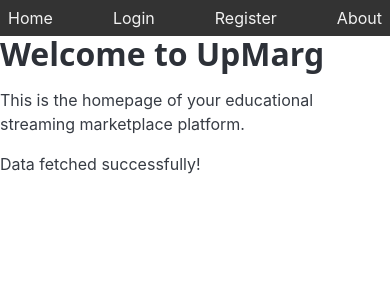
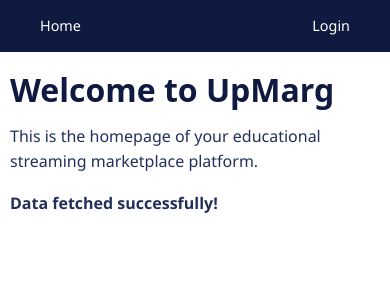
Before and after one commit to Aryan9403/upmarg, a React (Create React App) app in the folder client/: page / in a window 390 px wide. Shown: the top 300 px of the page. Built offline with nearby package versions, Linux system fonts and the light colour scheme.

Commit message:
code works

```diff
--- a/client/src/App.js
+++ b/client/src/App.js
@@ -3,8 +3,6 @@
 import NavigationBar from './components/NavigationBar';
 import HomePage from './components/HomePage';
 import LoginPage from './components/LoginPage';
-import RegisterPage from './components/RegisterPage';
-import AboutPage from './components/AboutPage';
 
 function App() {
   return (
@@ -13,9 +11,7 @@
       <Routes>
         <Route path="/" element={<HomePage />} exact />
         <Route path="/login" element={<LoginPage />} />
-        <Route path="/register" element={<RegisterPage />} />
-        <Route path="/about" element={<AboutPage />} />
-      </Routes>
+        </Routes>
     </Router>
   );
 }
--- a/client/src/components/AboutPage.js
+++ /dev/null
@@ -1,14 +0,0 @@
-import React from 'react';
-
-const AboutPage = () => {
-  return (
-    <div>
-      {/* Your about.html content goes here, converted into JSX */}
-      <h2>Welcome to UpMarg</h2>
-      <p>This is a brief about the UpMarg project...</p>
-      {/* Make sure to convert the rest of your HTML content appropriately */}
-    </div>
-  );
-}
-
-export default AboutPage;
--- /dev/null
+++ b/client/src/components/HomePage.css
@@ -0,0 +1,62 @@
+/* Minimalist and Professional StyleSheet for HomePage.js */
+
+/* Color palette */
+:root {
+    --color-primary: #0e1a40;  /* Deep blue for professionalism and focus */
+    --color-secondary: #222f5b; /* Slightly lighter blue for secondary elements */
+    --color-accent: #946b2d;    /* Gold accent color for highlighting important features */
+    --color-text: #5d5d5d;      /* Grey for readability and soft contrast */
+    --color-background: #ffffff; /* White background for a clean and minimalist look */
+  }
+
+  /* Base styles */
+  body, html {
+    margin: 0;
+    padding: 0;
+    font-family: 'Segoe UI', Tahoma, Geneva, Verdana, sans-serif;
+    background-color: var(--color-background);
+  }
+
+  /* Container for the homepage content */
+  .homePageContainer {
+    max-width: 1200px; /* Maximum width of the content for readability */
+    margin: 0 auto;    /* Center the container */
+    padding: 40px 15px; /* Padding for smaller screens */
+    color: var(--color-text);
+  }
+
+  /* Heading styles */
+  .homePageContainer h1 {
+    color: var(--color-primary);
+    font-size: 2.5rem; /* Larger font-size for headings */
+    margin-bottom: 1rem; /* Spacing below the heading */
+  }
+
+  /* Paragraph styles */
+  .homePageContainer p {
+    color: var(--color-secondary);
+    line-height: 1.6; /* Line height for better readability */
+    margin-bottom: 1rem; /* Spacing below each paragraph */
+  }
+
+  /* Data message styles */
+  .dataMessage {
+    font-weight: bold;
+    color: var(--color-accent);
+  }
+
+  /* Loading message styles */
+  .loadingMessage {
+    font-style: italic;
+  }
+
+  /* Media queries for responsive design */
+  @media (max-width: 768px) {
+    .homePageContainer {
+      padding: 20px 10px;
+    }
+
+    .homePageContainer h1 {
+      font-size: 2rem; /* Slightly smaller font-size on smaller screens */
+    }
+  }
--- a/client/src/components/HomePage.js
+++ b/client/src/components/HomePage.js
@@ -1,8 +1,8 @@
-// client/src/components/HomePage.js
 import React, { useState, useEffect } from 'react';
+import './HomePage.css'; // Make sure to import the CSS stylesheet
 
 function HomePage() {
-  // State to store fetched data (if needed)
+  // State to store fetched data
   const [data, setData] = useState(null);
 
   // Simulated fetching of data
@@ -19,10 +19,14 @@
   }, []); // The empty array ensures this effect runs only once after the initial render
 
   return (
-    <div>
+    <div className="homePageContainer">
       <h1>Welcome to UpMarg</h1>
       <p>This is the homepage of your educational streaming marketplace platform.</p>
-      {data ? <p>{data.message}</p> : <p>Loading...</p>}
+      {data ? (
+        <p className="dataMessage">{data.message}</p>
+      ) : (
+        <p className="loadingMessage">Loading...</p>
+      )}
     </div>
   );
 }
--- a/client/src/components/NavigationBar.css
+++ b/client/src/components/NavigationBar.css
@@ -1,19 +1,46 @@
-/* NavigationBar.css */
+/* NavigationBar.css - Minimalist and Professional StyleSheet */
+
+/* Color palette */
+:root {
+  --nav-background: #0e1a40;  /* Deep blue for a professional look */
+  --nav-text: #ffffff;        /* White text for contrast and readability */
+  --nav-accent: #946b2d;      /* Gold accent for highlighting active or hovered links */
+  --nav-item-spacing: 20px;   /* Spacing between navigation items */
+}
+
+/* Base styles for navigation bar */
 .navbar {
-    background-color: #333;
-    overflow: hidden;
+  background-color: var(--nav-background);
+  padding: 10px 20px; /* Padding around the entire navigation bar */
+  display: flex; /* Using Flexbox for horizontal layout */
+  justify-content: center; /* Centering navigation items */
+  align-items: center;
+}
+
+/* Styles for navigation links */
+.navbar a {
+  text-decoration: none; /* Removing underline from links */
+  color: var(--nav-text);
+  font-size: 1rem; /* Setting a standard font size */
+  margin: 0 var(--nav-item-spacing); /* Spacing between items */
+  padding: 5px 10px; /* Padding for clickable area */
+  transition: color 0.3s ease-in-out; /* Smooth transition for hover effect */
+}
+
+/* Hover and focus styles for navigation links */
+.navbar a:hover,
+.navbar a:focus {
+  color: var(--nav-accent); /* Changing color on hover */
+}
+
+/* Responsive design for smaller screens */
+@media (max-width: 768px) {
+  .navbar {
+    justify-content: space-between; /* Spacing out items on smaller screens */
   }
 
   .navbar a {
-    float: left;
-    display: block;
-    color: #f2f2f2;
-    text-align: center;
-    padding: 14px 16px;
-    text-decoration: none;
+    font-size: 0.9rem; /* Slightly smaller text on mobile for better fit */
+    margin: 0 10px; /* Less spacing between items on smaller screens */
   }
-
-  .navbar a:hover {
-    background-color: #ddd;
-    color: black;
-  }
+}
--- a/client/src/components/NavigationBar.js
+++ b/client/src/components/NavigationBar.js
@@ -7,9 +7,7 @@
     <nav className="navbar"> {/* Add the class name here */}
       <Link to="/">Home</Link>
       <Link to="/login">Login</Link>
-      <Link to="/register">Register</Link>
-      <Link to="/about">About</Link>
-    </nav>
+  </nav>
   );
 };
 
--- a/client/src/components/RegisterPage.css
+++ /dev/null
@@ -1,46 +0,0 @@
-.register-container {
-    max-width: 400px;
-    margin: 20px auto;
-    padding: 20px;
-    box-shadow: 0 2px 4px rgba(0, 0, 0, 0.1);
-    border-radius: 8px;
-  }
-
-  .register-container h2 {
-    text-align: center;
-    margin-bottom: 20px;
-  }
-
-  .register-container form {
-    display: flex;
-    flex-direction: column;
-  }
-
-  .register-container label {
-    margin-bottom: 5px;
-  }
-
-  .register-container input {
-    margin-bottom: 10px;
-    padding: 10px;
-    border: 1px solid #ccc;
-    border-radius: 4px;
-  }
-
-  .register-container button {
-    padding: 10px;
-    border: none;
-    border-radius: 4px;
-    background-color: #007bff;
-    color: white;
-    cursor: pointer;
-  }
-
-  .register-container button:hover {
-    background-color: #0056b3;
-  }
-
-  .error-message {
-    color: red;
-    text-align: center;
-  }
--- a/client/src/components/RegisterPage.js
+++ /dev/null
@@ -1,76 +0,0 @@
-import React, { useState } from 'react';
-import './RegisterPage.css'; // Import the CSS file
-
-function RegisterPage() {
-  const [email, setEmail] = useState('');
-  const [password, setPassword] = useState('');
-  const [errorMessage, setErrorMessage] = useState(''); // State to store the error message
-
-  const validateForm = () => {
-    // Simple email validation
-    if (!email || !email.includes('@')) {
-      setErrorMessage('Please enter a valid email address.');
-      return false;
-    }
-    // Simple password validation
-    if (!password || password.length < 6) {
-      setErrorMessage('Password must be at least 6 characters long.');
-      return false;
-    }
-    setErrorMessage('');
-    return true;
-  };
-
-  const handleSubmit = async (e) => {
-    e.preventDefault();
-    if (!validateForm()) {
-      return; // Stop the form submission if the validation fails
-    }
-
-    try {
-      const response = await fetch('http://localhost:5000/register', {
-        method: 'POST',
-        headers: {
-          'Content-Type': 'application/json',
-        },
-        body: JSON.stringify({ email, password }),
-      });
-      const data = await response.json();
-      if (data.success) {
-        // Handle successful registration (e.g., redirect to login page)
-      } else {
-        setErrorMessage(data.message || 'Registration failed. Please try again.');
-      }
-    } catch (error) {
-      setErrorMessage('Registration failed. Please try again.');
-    }
-  };
-
-  return (
-    <div className="register-container">
-      <h2>Register</h2>
-      <form onSubmit={handleSubmit}>
-        <label htmlFor="email">Email</label>
-        <input
-          type="email"
-          id="email"
-          value={email}
-          onChange={(e) => setEmail(e.target.value)}
-          required
-        />
-        <label htmlFor="password">Password</label>
-        <input
-          type="password"
-          id="password"
-          value={password}
-          onChange={(e) => setPassword(e.target.value)}
-          required
-        />
-        <button type="submit">Register</button>
-        {errorMessage && <div className="error-message">{errorMessage}</div>}
-      </form>
-    </div>
-  );
-}
-
-export default RegisterPage;
```
Also changed, not shown: client/src/components/Header.js (deleted, +0 -13 lines), client/src/components/LoginPage.html (deleted, +0 -12 lines).
